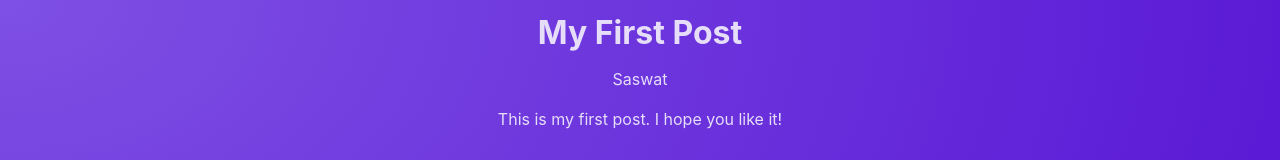
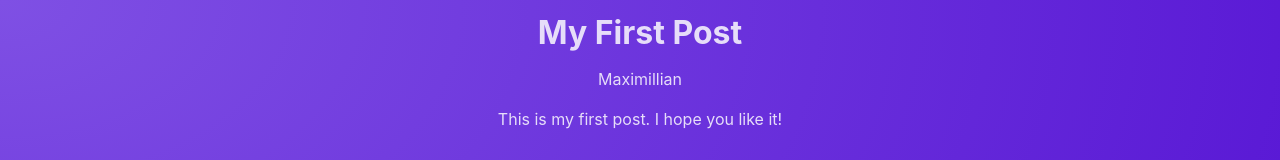
Before and after one commit to Saswat7101/React-Summary, a React (Vite) app: page / in a window 1280 px wide. Shown: the top 160 px of the page. Built offline with nearby package versions, Linux system fonts and the light colour scheme.

Commit message:
outputting dynamic values

```diff
--- a/src/components/Post.jsx
+++ b/src/components/Post.jsx
@@ -1,8 +1,12 @@
+const names = ["Maximillian", "Manuel"];
+
 export default function Post() {
+  const choosenName = Math.random() > 0.5 ? names[0] : names[1];
+
   return (
     <div>
       <h1>My First Post</h1>
-      <p>Saswat</p>
+      <p>{choosenName}</p>
       <p>This is my first post. I hope you like it!</p>
     </div>
   );
```
